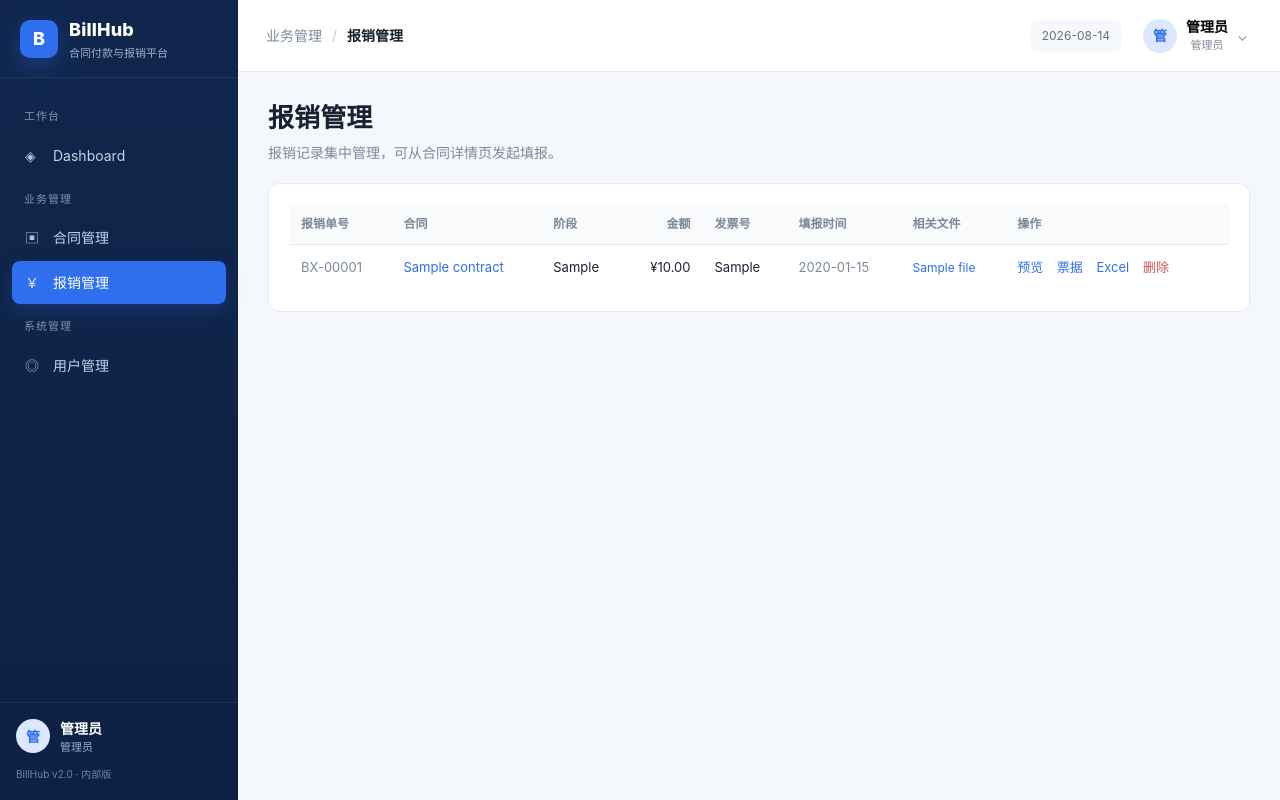
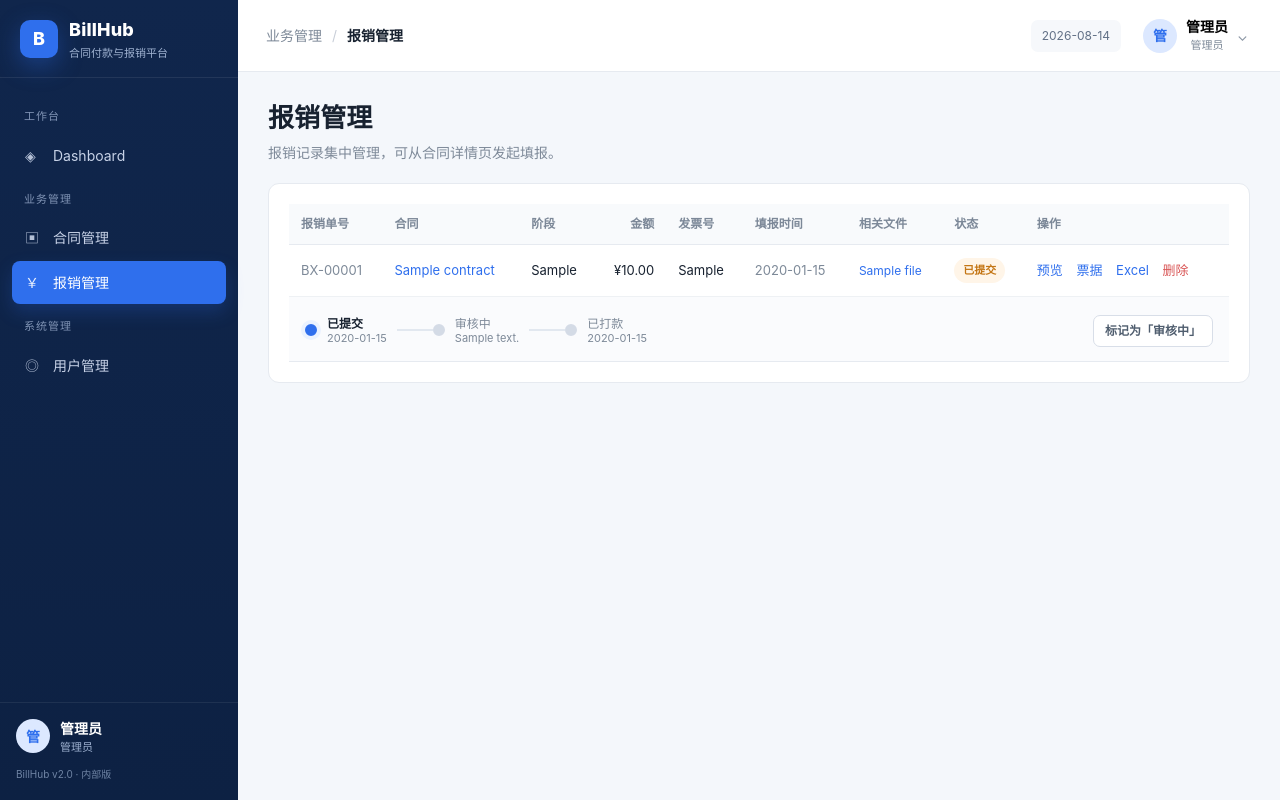
Before and after one commit to timmycheng/BillHub, a Flask app: page /payments in a window 1280 px wide. Run offline with Flask 3, Linux system fonts and the light colour scheme; a user stored in the database is signed in; tables that the repository leaves empty hold one stand-in row (values such as "Sample post"); some libraries are stand-ins or nearby versions.

Commit message:
2.0 [8/11]: reimbursement status workflow (已提交/审核中/已打款) with timestamps + horizontal timeline

```diff
--- a/db.py
+++ b/db.py
@@ -47,7 +47,7 @@ def init_db():
     CREATE TABLE IF NOT EXISTS payment_records (
         id INTEGER PRIMARY KEY AUTOINCREMENT,
         contract_id INTEGER NOT NULL,
-        pay_date TEXT NOT NULL,                -- 报销日期
+        pay_date TEXT NOT NULL,                -- 报销日期（= 创建日期）
         invoice_date TEXT,                     -- 发票开票日期（OCR 识别，可空）
         stage TEXT,                            -- 阶段/期数
         amount REAL NOT NULL,                  -- 本次支付金额
@@ -55,6 +55,10 @@ def init_db():
         remark TEXT,                           -- 备注
         invoice_file TEXT,                     -- 本次上传的发票/收据文件路径
         report_file TEXT,                      -- 本次生成的审批表 Excel 路径
+        status TEXT DEFAULT '已提交',          -- 报销状态：已提交/审核中/已打款
+        submitted_at TEXT,                     -- 已提交时间
+        reviewed_at TEXT,                      -- 审核中时间
+        paid_at TEXT,                          -- 已打款时间
         created_at TEXT DEFAULT (datetime('now', 'localtime')),
         FOREIGN KEY (contract_id) REFERENCES contracts(id) ON DELETE CASCADE
     );
@@ -110,13 +114,23 @@ _NEW_COLUMNS = {  # 增量迁移：列名 -> 定义
 
 
 def _migrate_payments():
-    """payment_records 增量迁移：补 invoice_file / report_file 列"""
+    """payment_records 增量迁移：补 invoice_file / report_file / 报销状态等列。"""
     conn = sqlite3.connect(DB_PATH)
     try:
         cols = {r[1] for r in conn.execute('PRAGMA table_info(payment_records)').fetchall()}
         for name in ('invoice_date', 'invoice_file', 'report_file'):
             if name not in cols:
                 conn.execute(f'ALTER TABLE payment_records ADD COLUMN {name} TEXT')
+        # 报销状态字段（已提交/审核中/已打款）
+        for name, ddl in (('status', "TEXT DEFAULT '已提交'"),
+                          ('submitted_at', 'TEXT'), ('reviewed_at', 'TEXT'),
+                          ('paid_at', 'TEXT')):
+            if name not in cols:
+                conn.execute(f'ALTER TABLE payment_records ADD COLUMN {name} {ddl}')
+        # 回填历史记录：状态默认已提交，提交时间=创建时间
+        conn.execute("UPDATE payment_records SET status='已提交' WHERE status IS NULL OR status=''")
+        conn.execute("UPDATE payment_records SET submitted_at=created_at "
+                     "WHERE (submitted_at IS NULL OR submitted_at='') AND created_at IS NOT NULL")
         conn.commit()
     finally:
         conn.close()
@@ -274,6 +288,35 @@ def list_invoice_nos():
     ).fetchall()
     conn.close()
     return [r['invoice_no'] for r in rows]
+
+
+# 报销状态流转顺序与对应时间戳字段
+PAYMENT_STATUS_FLOW = ['已提交', '审核中', '已打款']
+PAYMENT_STATUS_TS = {'已提交': 'submitted_at', '审核中': 'reviewed_at', '已打款': 'paid_at'}
+
+
+def set_payment_status(pid, status):
+    """推进报销状态并记录对应时间戳。仅允许向后流转到 status（顺序见 PAYMENT_STATUS_FLOW）。"""
+    if status not in PAYMENT_STATUS_FLOW:
+        raise ValueError(f'非法状态：{status}')
+    ts_col = PAYMENT_STATUS_TS[status]
+    now = datetime.now().strftime('%Y-%m-%d %H:%M')
+    conn = get_conn()
+    cur = conn.execute('SELECT status FROM payment_records WHERE id=?', (pid,)).fetchone()
+    if not cur:
+        conn.close()
+        return False
+    cur_idx = PAYMENT_STATUS_FLOW.index(cur['status']) if cur['status'] in PAYMENT_STATUS_FLOW else 0
+    new_idx = PAYMENT_STATUS_FLOW.index(status)
+    if new_idx <= cur_idx:  # 不回退（保持已记录的更靠后状态）
+        conn.close()
+        return True
+    conn.execute(
+        f'UPDATE payment_records SET status=?, {ts_col}=? WHERE id=?',
+        (status, now, pid))
+    conn.commit()
+    conn.close()
+    return True
 
 
 def delete_payment(pid):
--- a/web/routes/payments.py
+++ b/web/routes/payments.py
@@ -159,6 +159,23 @@ def delete(pid):
     return redirect(url_for('contracts.detail', cid=rec['contract_id']))
 
 
+# ============ 报销状态流转 ============
+@bp.route('/payments/<int:pid>/status', methods=['POST'])
+@login_required
+def set_status(pid):
+    rec = db.get_payment(pid)
+    if not rec:
+        abort(404)
+    _get_accessible_contract(rec['contract_id'])
+    to = request.form.get('to', '').strip()
+    if to not in db.PAYMENT_STATUS_FLOW:
+        flash('未知的状态', 'danger')
+    else:
+        db.set_payment_status(pid, to)
+        flash(f'已更新报销状态：{to}', 'success')
+    return redirect(request.referrer or url_for('payments.page'))
+
+
 # ============ 文件下载 ============
 def _send_payment_file(pid, key, download_name):
     rec = db.get_payment(pid)
--- a/web/static/style.css
+++ b/web/static/style.css
@@ -240,6 +240,21 @@ td.link { color: var(--blue); font-weight: 700; }
 .cell-attach { max-width: 200px; }
 .cell-attach .attach-link { font-size: 12px; }
 
+/* 报销状态时间轴（横排） */
+.timeline-h { display: flex; align-items: center; gap: 0; flex-wrap: wrap; margin: 8px 0 4px; }
+.tl-node { display: flex; align-items: center; gap: 0; }
+.tl-dot { width: 12px; height: 12px; border-radius: 50%; background: #d4dbe6; border: 2px solid #d4dbe6; flex: none; }
+.tl-node.done .tl-dot { background: var(--green); border-color: var(--green); }
+.tl-node.current .tl-dot { background: var(--blue); border-color: var(--blue); box-shadow: 0 0 0 4px var(--blue2); }
+.tl-body { display: flex; flex-direction: column; margin: 0 10px; line-height: 1.3; }
+.tl-label { font-size: 12px; font-weight: 700; color: var(--text); }
+.tl-node:not(.done):not(.current) .tl-label { color: var(--muted); font-weight: 500; }
+.tl-time { font-size: 11px; color: var(--muted); }
+.tl-line { width: 36px; height: 2px; background: #e2e8f0; }
+.tl-line.done { background: var(--green); }
+.tl-actions { margin-left: auto; padding-left: 12px; }
+tr.tl-row > td { background: #fafbfd !important; padding: 10px 16px !important; border-bottom: 1px solid var(--line) !important; }
+
 /* 合同附件 */
 .attach-list { display: flex; flex-direction: column; gap: 14px; }
 .attach-row { display: flex; justify-content: space-between; align-items: center; gap: 14px; flex-wrap: wrap;
--- /dev/null
+++ b/web/templates/_payment_timeline.html
@@ -0,0 +1,28 @@
+{# 报销状态时间轴（横排）：已提交 → 审核中 → 已打款 #}
+{% set statuses = ['已提交', '审核中', '已打款'] %}
+{% set ts_map = {'已提交': rec.submitted_at, '审核中': rec.reviewed_at, '已打款': rec.paid_at} %}
+{% set cur_idx = statuses.index(rec.status) if rec.status in statuses else 0 %}
+<div class="timeline-h">
+  {% for st in statuses %}
+  {% set i = loop.index0 %}
+  {% set reached = i <= cur_idx %}
+  {% set current = i == cur_idx %}
+  <div class="tl-node {{ 'done' if reached and not current }} {{ 'current' if current }}">
+    <div class="tl-dot"></div>
+    <div class="tl-body">
+      <span class="tl-label">{{ st }}</span>
+      <span class="tl-time">{{ ts_map[st] or '待处理' }}</span>
+    </div>
+    {% if not loop.last %}<div class="tl-line {{ 'done' if i < cur_idx }}"></div>{% endif %}
+  </div>
+  {% endfor %}
+  <div class="tl-actions">
+    {% if cur_idx < statuses|length - 1 %}
+    <form method="post" action="{{ url_for('payments.set_status', pid=rec.id) }}" style="display:inline">
+      <button type="submit" class="btn ghost small">标记为「{{ statuses[cur_idx + 1] }}」</button>
+    </form>
+    {% else %}
+    <span class="tag green">已完成</span>
+    {% endif %}
+  </div>
+</div>
--- a/web/templates/contract_detail.html
+++ b/web/templates/contract_detail.html
@@ -170,6 +170,7 @@
             </form>
           </td>
         </tr>
+        <tr class="tl-row"><td colspan="8">{% include '_payment_timeline.html' %}</td></tr>
       {% endfor %}
       </tbody>
     </table>
--- a/web/templates/payments.html
+++ b/web/templates/payments.html
@@ -14,7 +14,7 @@
     <table>
       <thead><tr>
         <th>报销单号</th><th>合同</th><th>阶段</th><th class="r">金额</th>
-        <th>发票号</th><th>填报时间</th><th>相关文件</th><th>操作</th>
+        <th>发票号</th><th>填报时间</th><th>相关文件</th><th>状态</th><th>操作</th>
       </tr></thead>
       <tbody>
       {% for rec in records %}
@@ -32,6 +32,11 @@
             {% endfor %}
             {% else %}—{% endif %}
           </td>
+          <td>
+            {% if rec.status == '已打款' %}<span class="tag green">已打款</span>
+            {% elif rec.status == '审核中' %}<span class="tag blue">审核中</span>
+            {% else %}<span class="tag orange">已提交</span>{% endif %}
+          </td>
           <td class="cell-actions">
             <button type="button" class="row-btn" onclick="openPreview({{ rec.id }})">预览</button>
             {% if rec.invoice_file %}
@@ -46,8 +51,9 @@
             </form>
           </td>
         </tr>
+        <tr class="tl-row"><td colspan="9">{% include '_payment_timeline.html' %}</td></tr>
       {% else %}
-        <tr><td colspan="8" class="empty-row">暂无报销记录，请到合同详情页点击「＋ 填报报销」</td></tr>
+        <tr><td colspan="9" class="empty-row">暂无报销记录，请到合同详情页点击「＋ 填报报销」</td></tr>
       {% endfor %}
       </tbody>
     </table>
```
Also changed, not shown: issue.md (+1 -1 lines), CHANGELOG.md.
